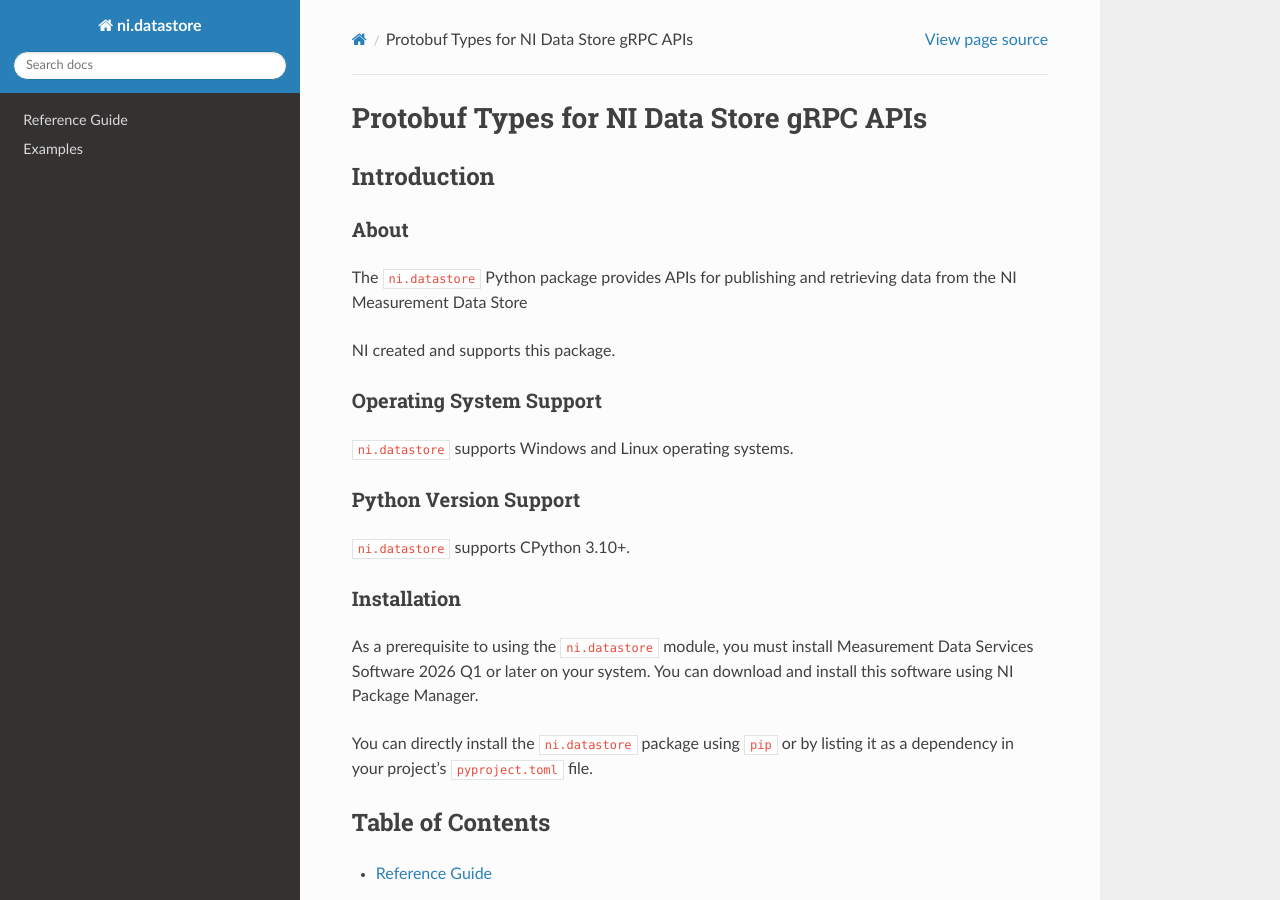
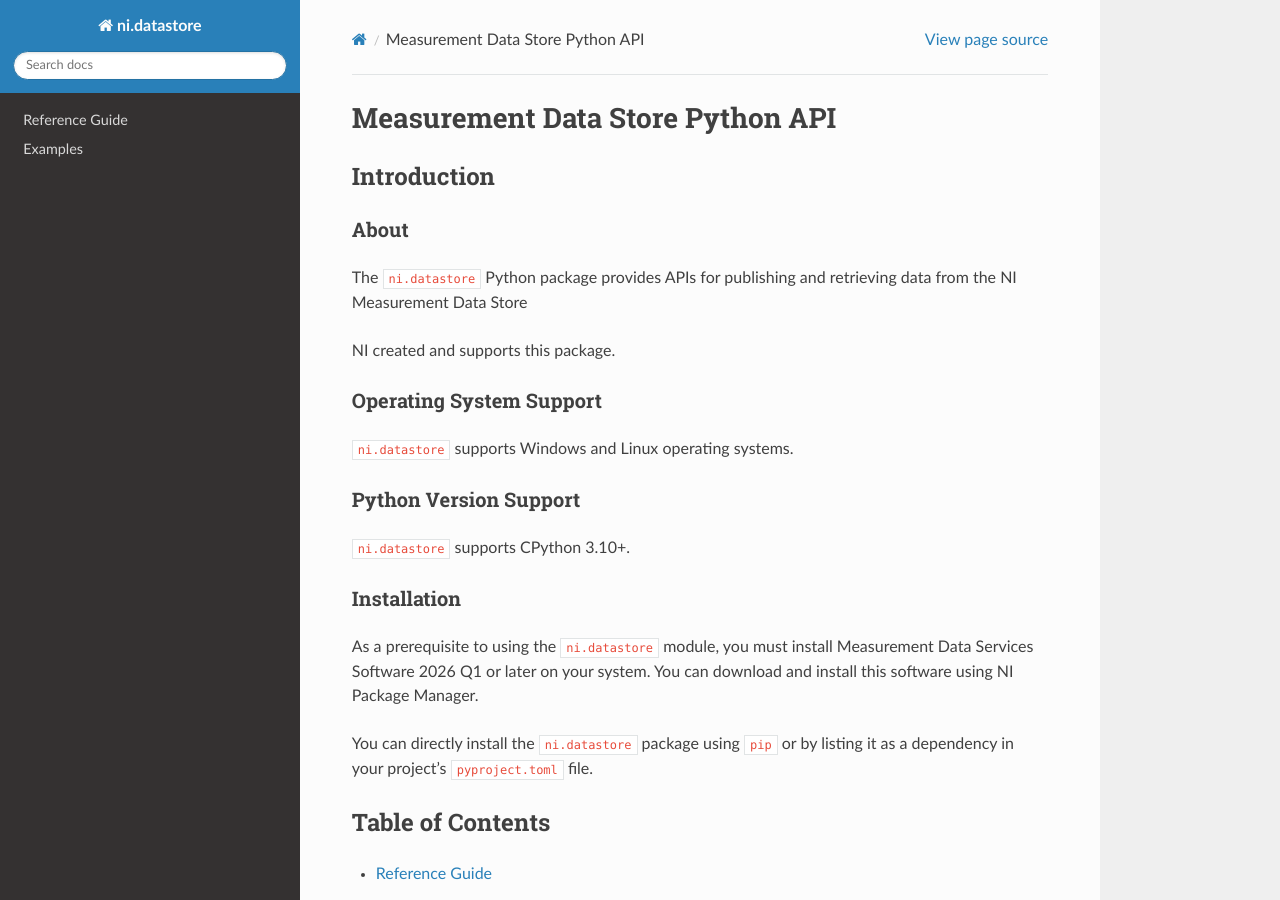
Before and after one commit to ni/datastore-python, a Sphinx documentation site: the page built from docs/index.rst, in a window 1280 px wide and 900 px high. Built offline with Sphinx 7.4.7 and the Read the Docs theme 3.1.0, drawn with Linux system fonts in a browser that asks for light colours; pages that are not in the unit, such as notebooks, are missing from menus.

Commit message:
Add Project URLs + Update Documentation Header (#85)
* Add project.urls to pyproject.toml

* Update main header for ReadTheDocs documentation

* Removing duplicate repository specification

```diff
--- a/docs/index.rst
+++ b/docs/index.rst
@@ -1,6 +1,6 @@
-##########################################
-Protobuf Types for NI Data Store gRPC APIs
-##########################################
+#################################
+Measurement Data Store Python API
+#################################
 
 .. include:: intro.inc
 
--- a/pyproject.toml
+++ b/pyproject.toml
@@ -9,7 +9,6 @@
   {name = "Joel Dixon", email = "joel.dixon@emerson.com"}
 ]
 readme = "README.md"
-repository = "https://github.com/ni/datastore-python"
 keywords = ["datastore"]
 classifiers = [
   "Development Status :: 3 - Alpha",
@@ -29,6 +28,10 @@
 ]
 dynamic = ["dependencies"]
 requires-python = '>=3.10,<4.0'
+
+[project.urls]
+repository = "https://github.com/ni/datastore-python"
+documentation = "https://datastorepython.readthedocs.io/en/latest/"
 
 [tool.poetry]
 packages = [{include = "ni", from = "src"}]
```
